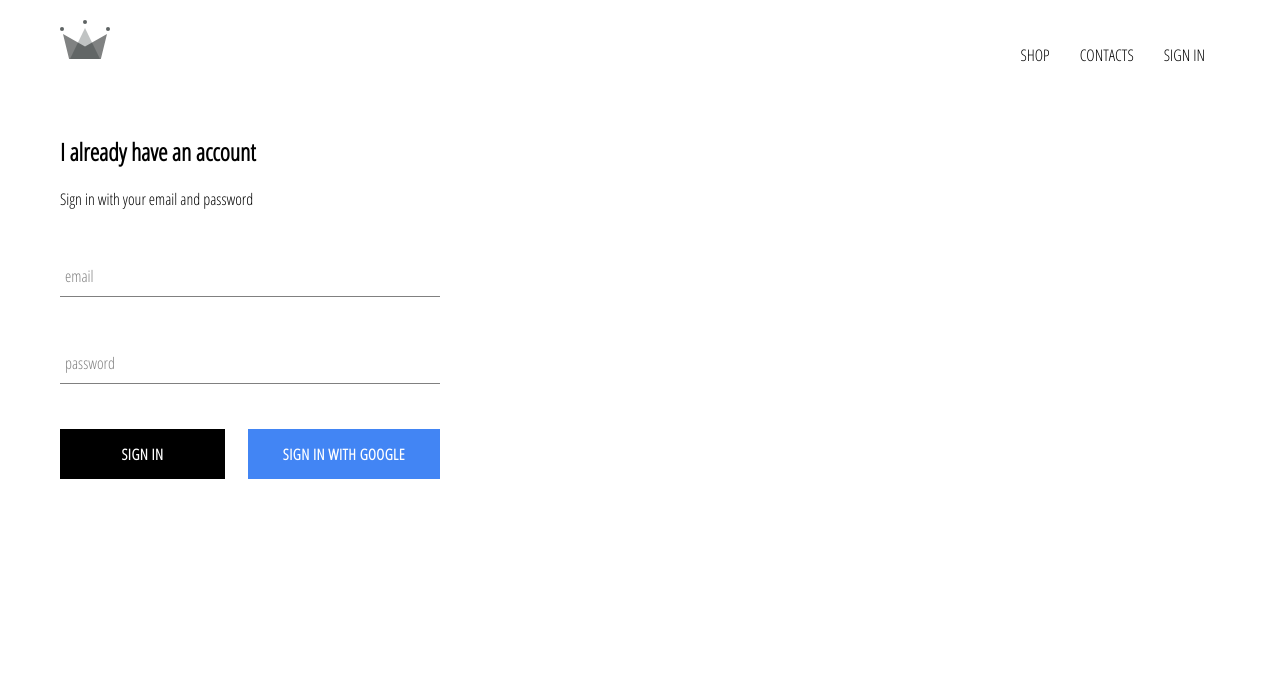
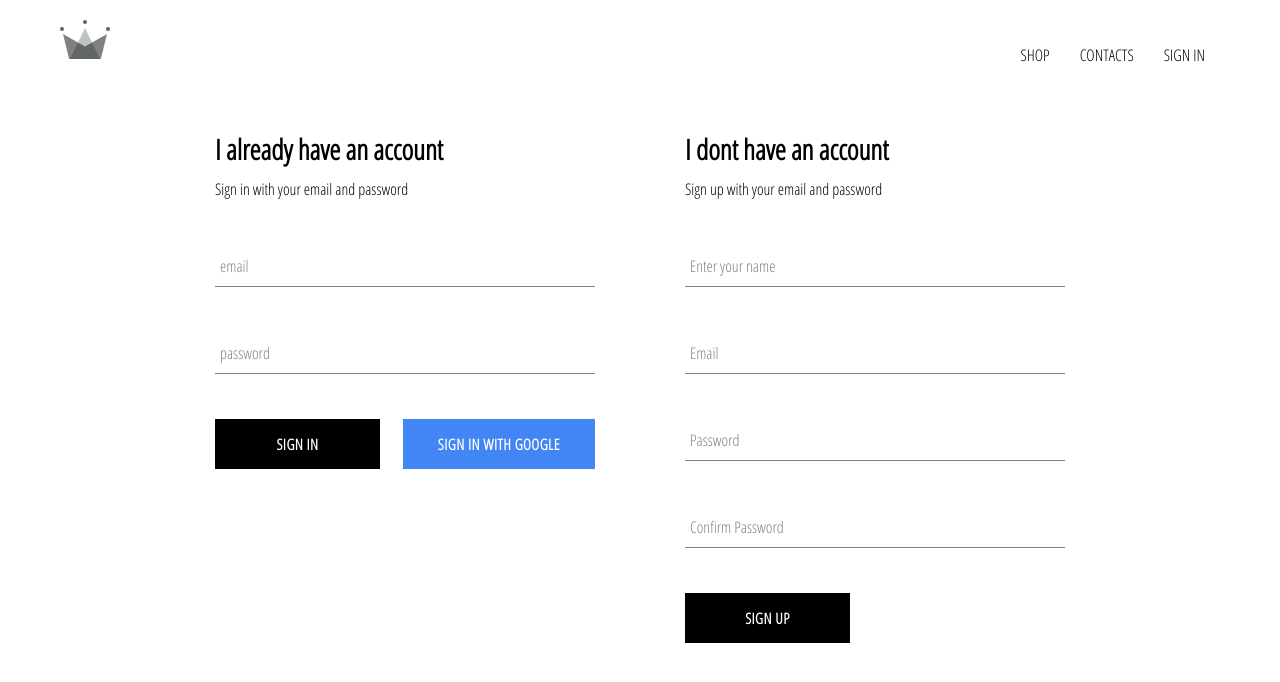
Before and after one commit to Ajay-user/style-shop, a React (Create React App) app: page /signin in a window 1280 px wide. Shown: the top 682 px of the page. Built offline with nearby package versions, Linux system fonts and the light colour scheme; no server answers.

Commit message:
implemented firebase utils, included ability to store authenticated users into firebase datastore

```diff
--- a/src/App.js
+++ b/src/App.js
@@ -4,7 +4,7 @@
 import ShopPage from "./page/shop/shop.component";
 import Header from "./component/header/header.component.jsx";
 import SignInAndSignUpPage from "./page/sign-in-and-sign-up/sign-in-and-sign-up.component.jsx";
-import { auth } from "../src/firebase/firebase.util";
+import { auth, createUserProfileDocument } from "../src/firebase/firebase.util";
 import "./App.css";
 
 class App extends React.Component {
@@ -16,9 +16,23 @@
   unsubscribeFromAuth = null;
 
   componentDidMount() {
-    this.unsubscribeFromAuth = auth.onAuthStateChanged(user => {
-      this.setState({ currentUser: user });
-      console.log(user);
+    this.unsubscribeFromAuth = auth.onAuthStateChanged(async userAuth => {
+      if (userAuth) {
+        const userRef = createUserProfileDocument(userAuth);
+        (await userRef).onSnapshot(snapShot => {
+          this.setState(
+            {
+              currentUser: {
+                id: snapShot.id,
+                ...snapShot.data()
+              }
+            },
+            () => console.log(this.state)
+          );
+        });
+      } else {
+        this.setState({ currentUser: "" });
+      }
     });
   }
   componentWillUnmount() {
--- a/src/component/sign-in/sign-in.component.jsx
+++ b/src/component/sign-in/sign-in.component.jsx
@@ -24,7 +24,7 @@
   render() {
     return (
       <div className="sign-in">
-        <h2>I already have an account</h2>
+        <h2 className="title">I already have an account</h2>
         <span>Sign in with your email and password</span>
 
         <form onSubmit={this.handelSubmit}>
--- a/src/component/sign-in/sign-in.style.scss
+++ b/src/component/sign-in/sign-in.style.scss
@@ -2,8 +2,13 @@
   width: 380px;
   display: flex;
   flex-direction: column;
+
+  .buttons {
+    display: flex;
+    justify-content: space-between;
+  }
+
+  .title {
+    margin: 10px 0;
+  }
 }
-.buttons {
-  display: flex;
-  justify-content: space-between;
-}
--- /dev/null
+++ b/src/component/sign-up/sign-up.component.jsx
@@ -0,0 +1,94 @@
+import React from "react";
+import CustomButton from "../custom-button/custom-button.component";
+import FormInput from "../form-input/form-input.component";
+import { auth, createUserProfileDocument } from "../../firebase/firebase.util";
+
+import "./sign-up.style.scss";
+
+class SignUp extends React.Component {
+  constructor() {
+    super();
+    this.state = {
+      displayName: "",
+      email: "",
+      password: "",
+      confirmPassword: ""
+    };
+  }
+  handleSubmit = async event => {
+    event.preventDefault();
+    const { displayName, email, password, confirmPassword } = this.state;
+
+    if (password !== confirmPassword) {
+      alert("password don't match");
+      return;
+    }
+    try {
+      const { user } = await auth.createUserWithEmailAndPassword(
+        email,
+        password
+      );
+
+      await createUserProfileDocument(user, { displayName });
+
+      this.setState({
+        displayName: "",
+        email: "",
+        password: "",
+        confirmPassword: ""
+      });
+    } catch (error) {
+      console.error(error);
+    }
+  };
+  handleChange = event => {
+    const { name, value } = event.target;
+    this.setState({ [name]: value });
+  };
+
+  render() {
+    const { displayName, email, password, confirmPassword } = this.state;
+    return (
+      <div className="sign-up">
+        <h2 className="title">I dont have an account</h2>
+        <span>Sign up with your email and password</span>
+        <form className="sign-up-form" onSubmit={this.handleSubmit}>
+          <FormInput
+            name="displayName"
+            type="text"
+            value={displayName}
+            onChange={this.handleChange}
+            label="Enter your name"
+            required
+          />
+          <FormInput
+            name="email"
+            type="email"
+            value={email}
+            onChange={this.handleChange}
+            label="Email"
+            required
+          />
+          <FormInput
+            name="password"
+            type="password"
+            value={password}
+            onChange={this.handleChange}
+            label="Password"
+            required
+          />
+          <FormInput
+            name="confirmPassword"
+            type="password"
+            value={confirmPassword}
+            onChange={this.handleChange}
+            label="Confirm Password"
+            required
+          />
+          <CustomButton type="submit">SIGN UP</CustomButton>
+        </form>
+      </div>
+    );
+  }
+}
+export default SignUp;
--- /dev/null
+++ b/src/component/sign-up/sign-up.style.scss
@@ -0,0 +1,9 @@
+.sign-up {
+  display: flex;
+  flex-direction: column;
+  width: 380px;
+
+  .title {
+    margin: 10px 0;
+  }
+}
--- a/src/firebase/firebase.util.js
+++ b/src/firebase/firebase.util.js
@@ -1,8 +1,8 @@
-import  firebase from 'firebase/app';
-import 'firebase/auth';
-import 'firebase/firestore';
+import firebase from "firebase/app";
+import "firebase/auth";
+import "firebase/firestore";
 
-const config= {
+const config = {
   apiKey: "AIzaSyDo_LTZHp0QwpzXBpNctaZL3AIM0_RJvoI",
   authDomain: "style-shop-db.firebaseapp.com",
   databaseURL: "https://style-shop-db.firebaseio.com",
@@ -13,13 +13,31 @@
   measurementId: "G-PJMVSQXYE6"
 };
 
+export const createUserProfileDocument = async (userAuth, additionalData) => {
+  if (!userAuth) return;
+
+  const userRef = firestore.doc(`users/${userAuth.uid}`);
+  const snapShot = await userRef.get();
+
+  if (!snapShot.exists) {
+    const { displayName, email } = userAuth;
+    const createdAt = new Date();
+    try {
+      await userRef.set({ displayName, email, createdAt, ...additionalData });
+    } catch (error) {
+      console.log("error creating user", error.message);
+    }
+  }
+  return userRef;
+};
+
 firebase.initializeApp(config);
 
 export const auth = firebase.auth();
 export const firestore = firebase.firestore();
 
 var provider = new firebase.auth.GoogleAuthProvider();
-  provider.setCustomParameters({'prompt':'select_account'})
-  export const signInWithGoogle = ()=>auth.signInWithPopup(provider);
+provider.setCustomParameters({ prompt: "select_account" });
+export const signInWithGoogle = () => auth.signInWithPopup(provider);
 
 export default firebase;
--- a/src/page/sign-in-and-sign-up/sign-in-and-sign-up.component.jsx
+++ b/src/page/sign-in-and-sign-up/sign-in-and-sign-up.component.jsx
@@ -1,11 +1,14 @@
-import React from 'react';
+import React from "react";
 
-import './sign-in-and-sign-up.style.scss';
-import SignIn from '../../component/sign-in/sign-in.component';
+import "./sign-in-and-sign-up.style.scss";
+import SignIn from "../../component/sign-in/sign-in.component";
+import SignUp from "../../component/sign-up/sign-up.component";
 
-
-const SignInAndSignUpPage = ()=>(
-    <div className="sign-in-and-sign-up"><SignIn/></div>
-)
+const SignInAndSignUpPage = () => (
+  <div className="sign-in-and-sign-up">
+    <SignIn />
+    <SignUp />
+  </div>
+);
 
 export default SignInAndSignUpPage;
--- a/src/page/sign-in-and-sign-up/sign-in-and-sign-up.style.scss
+++ b/src/page/sign-in-and-sign-up/sign-in-and-sign-up.style.scss
@@ -0,0 +1,6 @@
+.sign-in-and-sign-up {
+  display: flex;
+  justify-content: space-between;
+  width: 850px;
+  margin: 30px auto;
+}
```
Lines whose indentation alone changed are shown as unchanged.
